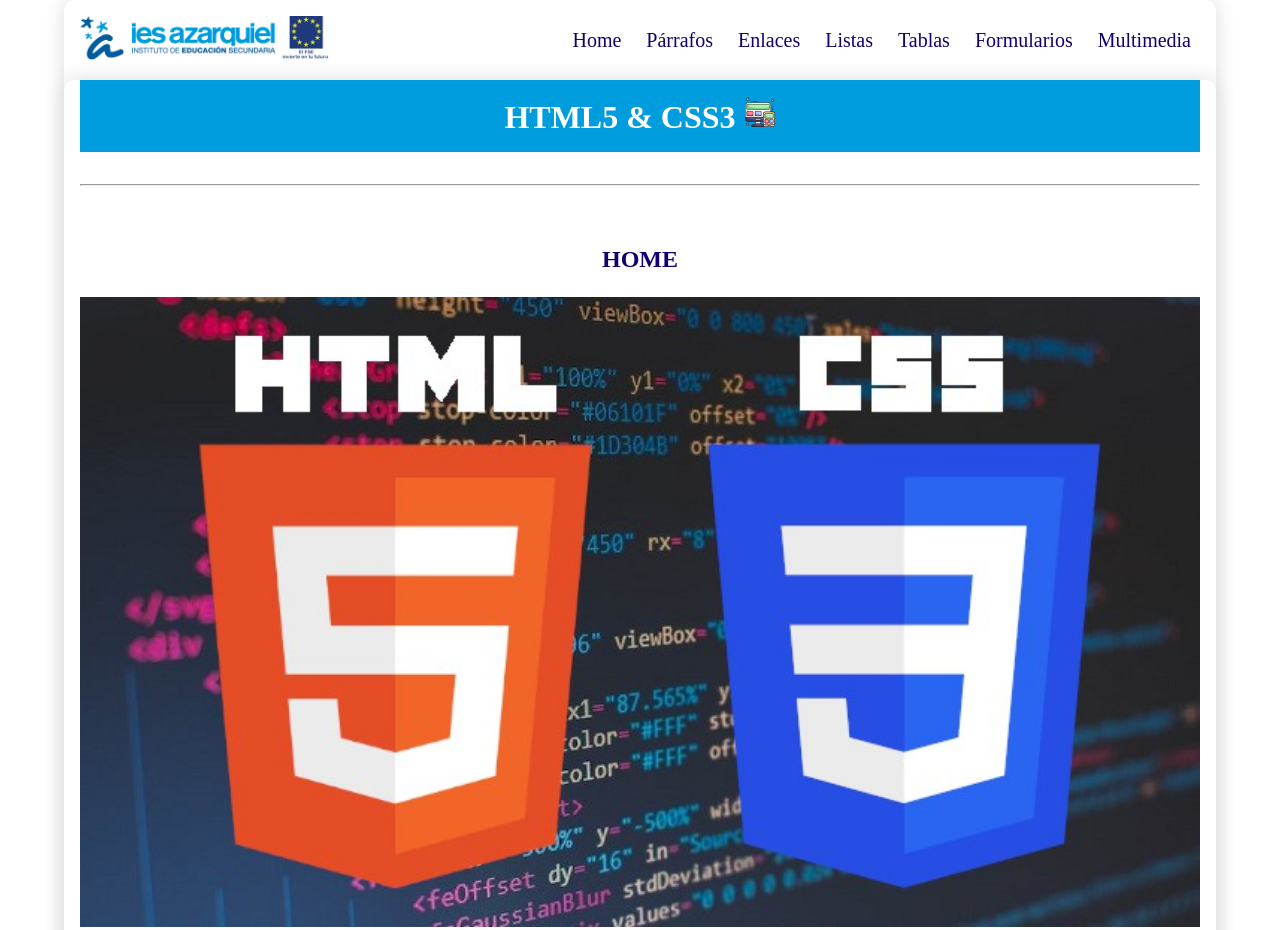
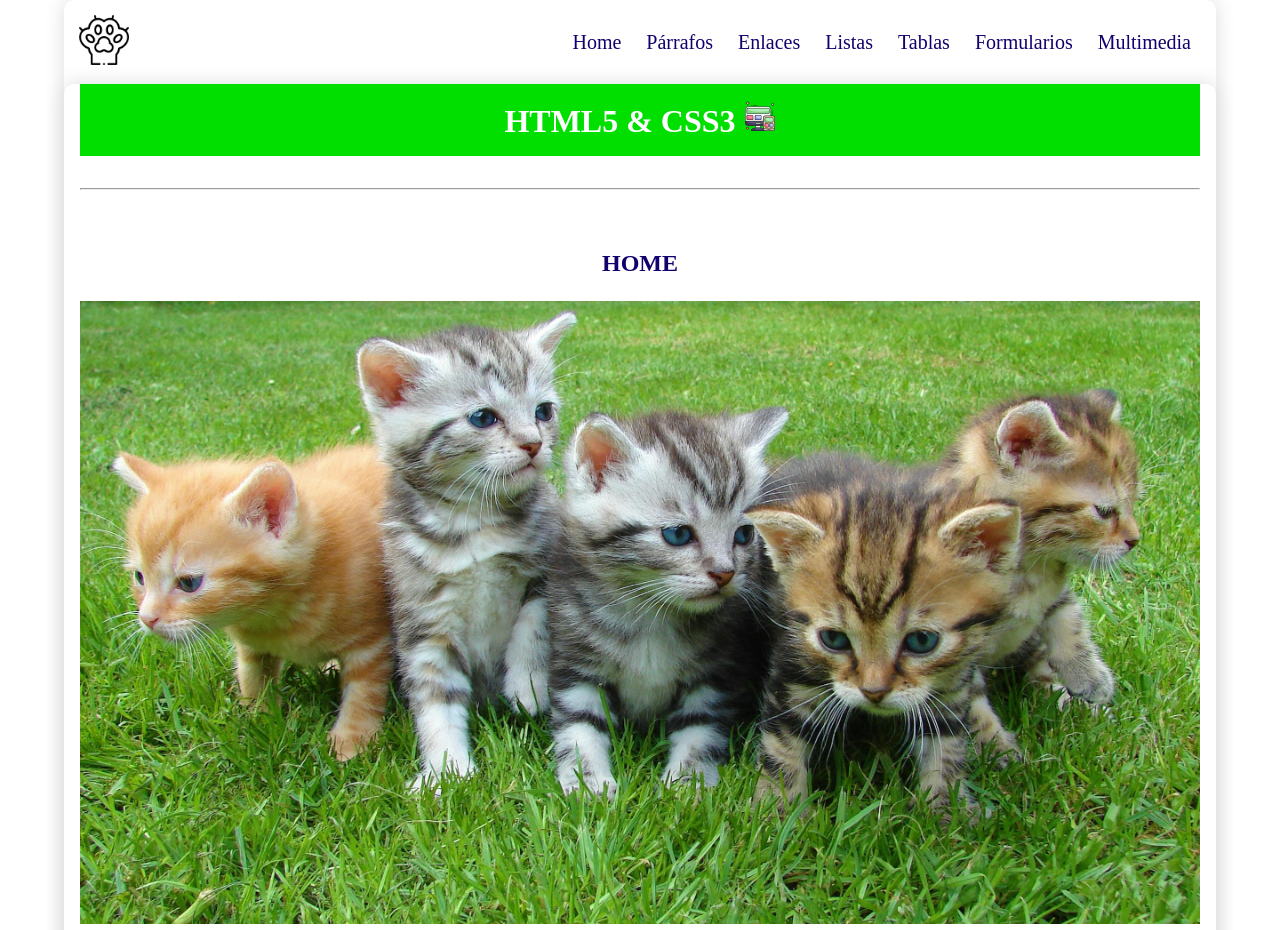
Before and after one commit to xni0/web2024, a plain HTML site: page index.html in a window 1280 px wide. Shown: the top 930 px of the page. Drawn offline with Linux system fonts and the light colour scheme.

Commit message:
cambio logo y color

```diff
--- a/css/style.css
+++ b/css/style.css
@@ -166,7 +166,7 @@ a {
 }
 
 .bg-azul-o {
-    background-color: rgb(0 157 222);
+    background-color: #01df00;
 }
 
 .bg-azul-c {
--- a/index.html
+++ b/index.html
@@ -13,7 +13,7 @@
     <div class="container shadow">
         <header>
             <div class="row align-items-center">
-                <div class="col-3"><img src="img/logoiesfseif.png" alt="logo" width="250"></div>
+                <div class="col-3"><img src="img/pata.png" alt="logo" width="50"></div>
                 <div class="col-9">
                     <span id="btnmenu" onclick="opendrawer()">&#9776;</span>
                     <nav id="menu">
@@ -70,7 +70,7 @@
             <div class="p-3">
                 <div id="home" class="py-3">
                     <h2 class="text-center">HOME</h2>
-                    <img src="img/logohtmlcss.jpg" alt="" width="100%">
+                    <img src="img/kittens-cat-cat-puppy-rush-45170.jpeg" alt="" width="100%">
                 </div>
             </div>
 
```
Also changed, not shown: enlaces.html (+3 -3 lines), formularios.html (+1 -1 lines), listas.html (+1 -1 lines), multimedia.html (+1 -1 lines), parrafos.html (+1 -1 lines), tablas.html (+1 -1 lines), img/kittens-cat-cat-puppy-rush-45170.jpeg (added), img/pata.png (added).
